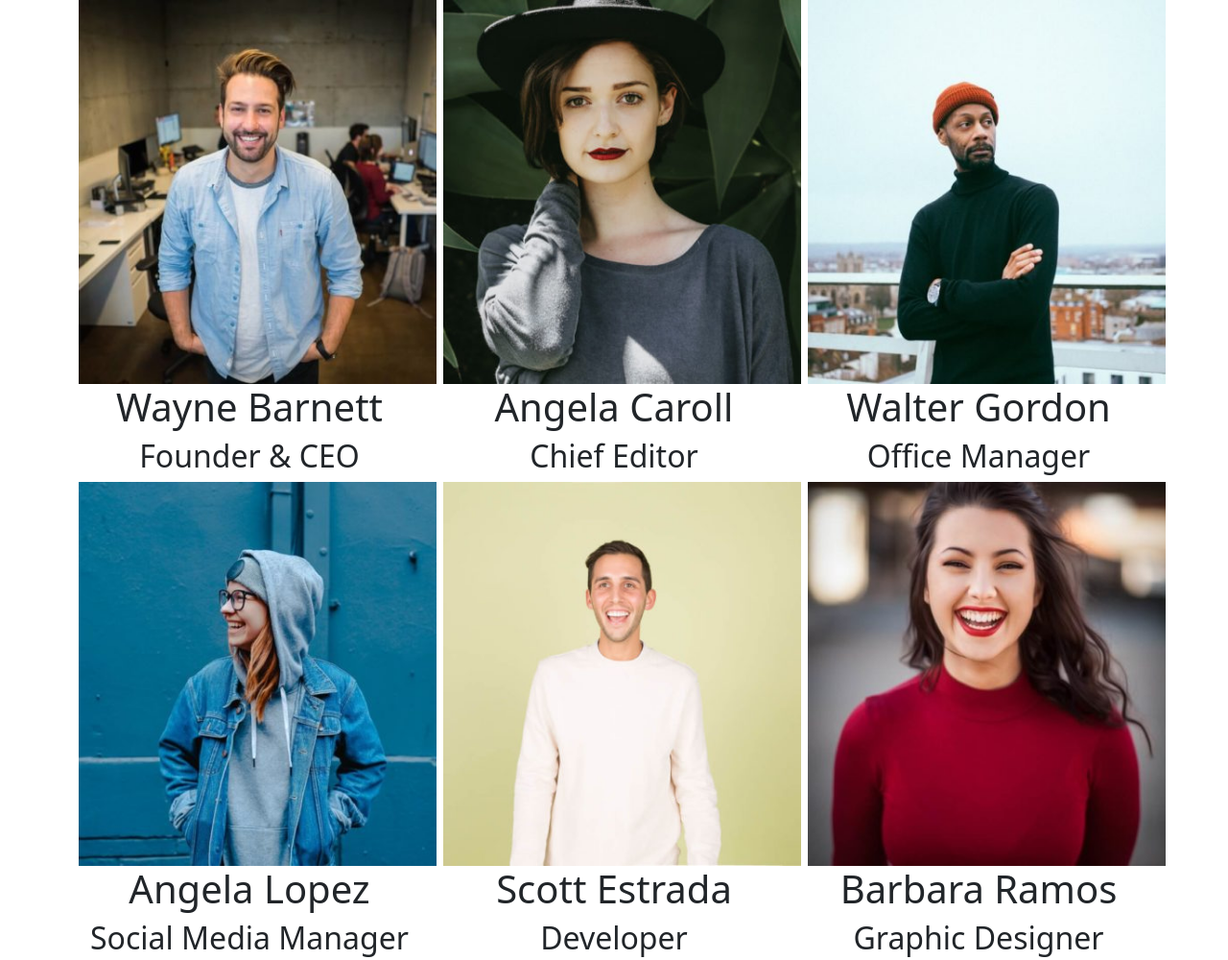
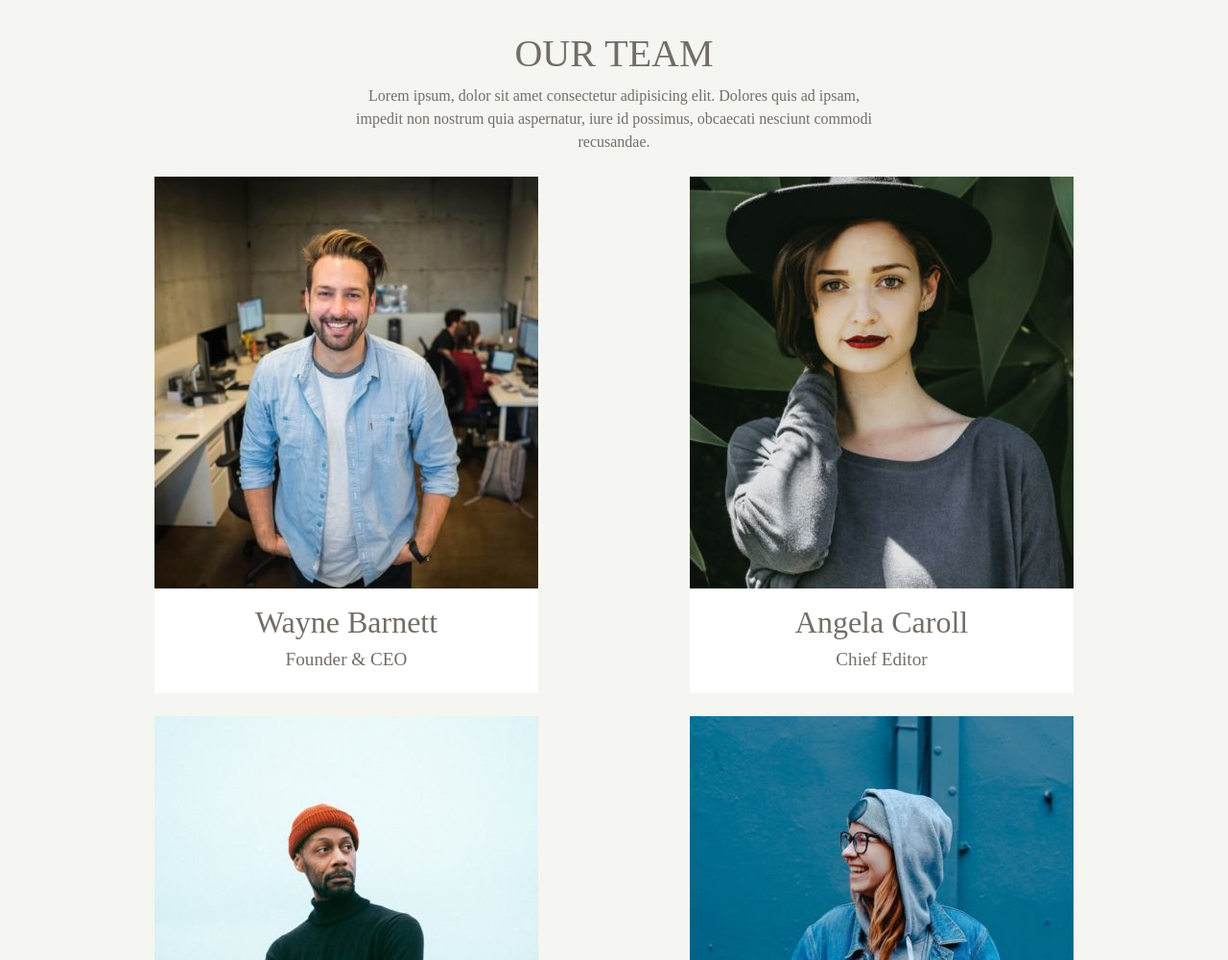
Before and after one commit to Antonio-Ribezzo/js-our-team, a plain HTML site: page index.html in a window 1280 px wide. Shown: the top 1000 px of the page at 96% size. Drawn offline with nearby package versions, Linux system fonts and the light colour scheme; a web font is replaced by a local one.

Commit message:
Mockup - Finish

```diff
--- a/assets/css/style.css
+++ b/assets/css/style.css
@@ -0,0 +1,23 @@
+*{
+    font-family: 'Playfair Display', serif;
+}
+
+body{
+    background-color: #F5F5F1;
+    padding: 2rem;
+}
+
+div.flex-column{
+    flex-basis: calc(85% / 3);
+}
+
+p,
+h1,
+h2,
+h3{
+    color: #736d67;
+}
+
+h3{
+    font-size: 1.2rem;
+}
--- a/assets/js/main.js
+++ b/assets/js/main.js
@@ -57,11 +57,13 @@ for(let i = 0; i<team.length; i++){
 
 
 for(let i = 0; i<team.length; i++){
-  document.querySelector('.row').innerHTML+=`
-    <div class='col-4 text-center'>
-      <img src='./assets/img/${team[i].image}' height='400px'>
-      <h1>${team[i].name}</h1>
-      <h2>${team[i].role}</h2>
+  document.querySelector('#container-cards').innerHTML+=`
+    <div class='d-flex flex-column justify-content-center mb-4'>
+      <img src='./assets/img/${team[i].image}'>
+      <div class="bg-white text-center py-3">
+        <h2>${team[i].name}</h2>
+        <h3>${team[i].role}</h3>
+      </div>
     </div>
   `
 }
--- a/index.html
+++ b/index.html
@@ -9,11 +9,24 @@
     <link href='https://cdn.jsdelivr.net/npm/bootstrap@5.3.0-alpha3/dist/css/bootstrap.min.css' rel='stylesheet' integrity='sha384-KK94CHFLLe+nY2dmCWGMq91rCGa5gtU4mk92HdvYe+M/SXH301p5ILy+dN9+nJOZ' crossorigin='anonymous'>
     <!-- link my style css -->
     <link rel='stylesheet' href='./assets/css/style.css'>
+    <!-- link font -->
+    <link rel="preconnect" href="https://fonts.googleapis.com">
+    <link rel="preconnect" href="https://fonts.gstatic.com" crossorigin>
+    <link href="https://fonts.googleapis.com/css2?family=Playfair+Display:ital@1&display=swap" rel="stylesheet">
 </head>
 <body>
 
     <div class="container">
         <div class="row justify-content-center">
+            <div class="col-12 text-center text-uppercase">
+                <h1>our team</h1>
+            </div>
+            <div class="col-6 text-center mb-2">
+                <p>Lorem ipsum, dolor sit amet consectetur adipisicing elit. Dolores quis ad ipsam, impedit non nostrum quia aspernatur, iure id possimus, obcaecati nesciunt commodi recusandae.</p>
+            </div>
+            <div id="container-cards" class="d-flex flex-wrap justify-content-xxl-between justify-content-lg-around justify-content-center align-items-center" >
+
+            </div>
 
         </div>
     </div>
```
